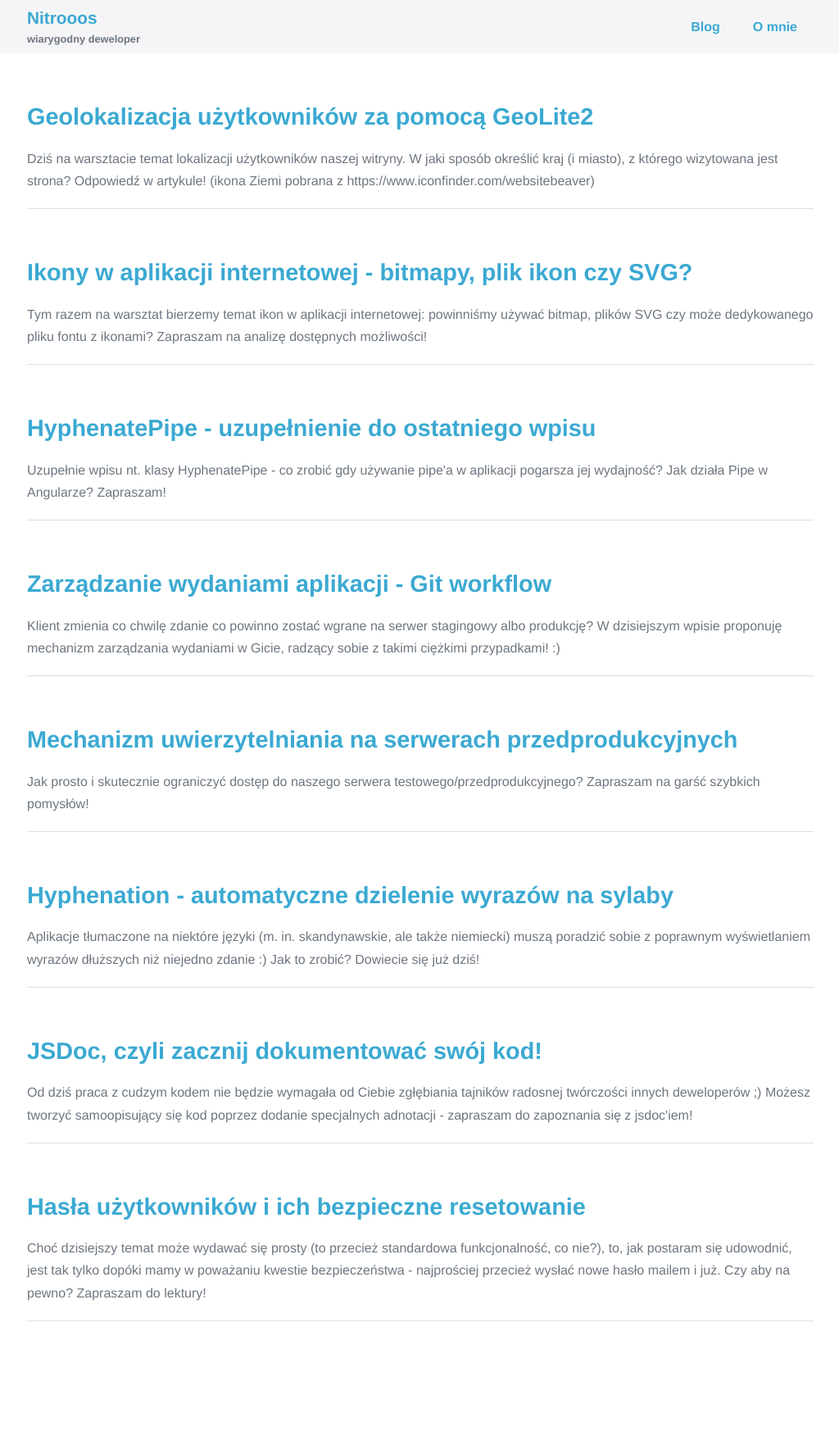
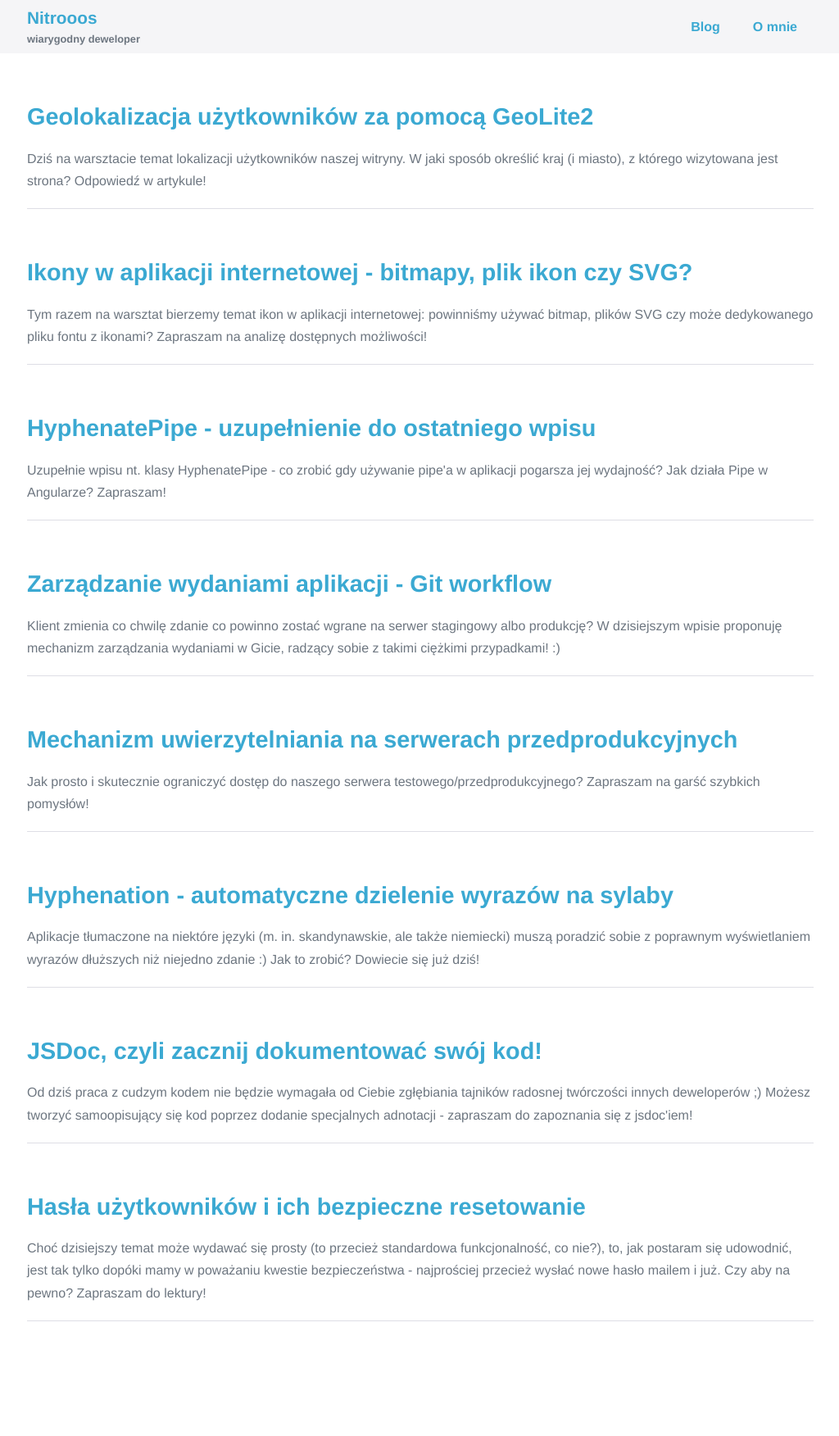
Before and after one commit to Nitrooos/Nitrooos.github.io, a Jekyll site: the page built from pages/blog.md, in a window 1280 px wide. Shown: the whole page at 82% size, without its empty margins (127-1151 px from the left). Built offline with Jekyll 4.4.1, drawn with Linux system fonts in a browser that asks for light colours.

Commit message:
[NIT] Remove info about icon's source (it's not used anymore)

```diff
--- a/_posts/2019-06-20-geolokalizacja-geolite2.html
+++ b/_posts/2019-06-20-geolokalizacja-geolite2.html
@@ -12,7 +12,6 @@ tags:
 permalink: "/2019/06/geolokalizacja-geolite2/"
 excerpt: Dziś na warsztacie temat lokalizacji użytkowników naszej witryny. W jaki
   sposób określić kraj (i miasto), z którego wizytowana jest strona? Odpowiedź w artykule!
-  (ikona Ziemi pobrana z https://www.iconfinder.com/websitebeaver)
 ---
 <p>Okazuje się, że wiedza o tym, skąd pochodzą odwiedzający witrynę goście pozwala na lepsze dostosowanie jej do ich wygody, a nawet do podejmowania decyzji w kontekście biznesowym. Decyzje takie mają bezpośrednie przełożenie na wielkość ruchu i zainteresowanie naszą witryną! Jak to możliwe? Postaram się odpowiedzieć dzisiaj na to pytanie, ponieważ geolokalizacja z pomocą biblioteki GeoLite2 jest tematem tego artykułu.</p>
 <p><strong>TLDR;</strong><br /><a href="https://dev.maxmind.com/geoip/geoip2/geolite2/">GeoLite2</a> to darmowa, solidna baza danych, zawierająca odwzorowania adresów IP na przypsane do nich kraje i miasta. Istnieje wiele gotowych interfejsów programistycznych (API) do tej bazy, m.in. dla języków C#, C, Java, JavaScript (node.js), Perl, PHP, Python i Ruby.</p>
```
